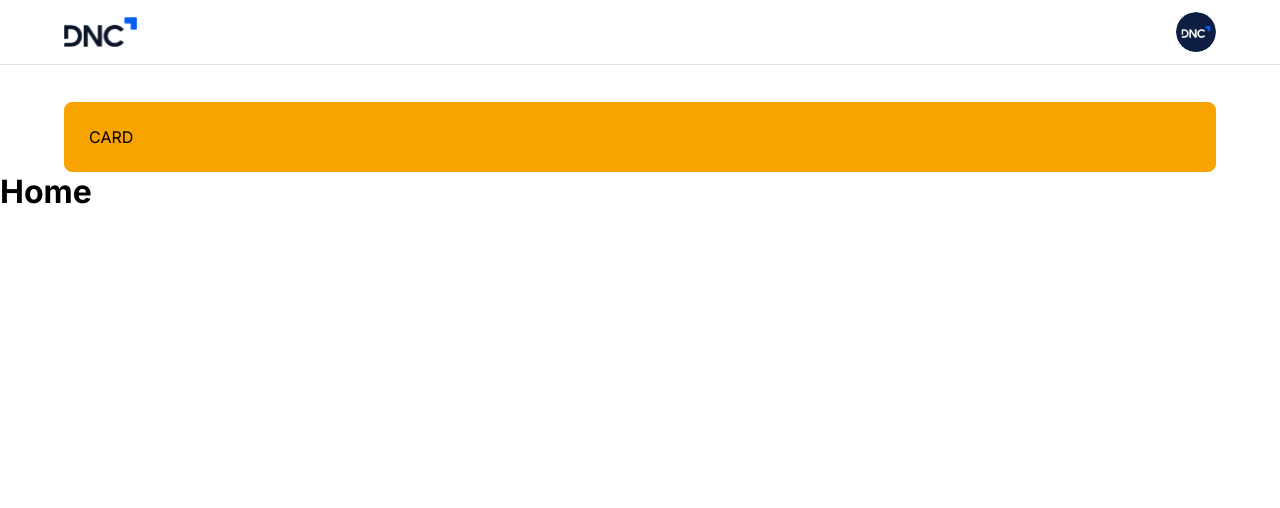
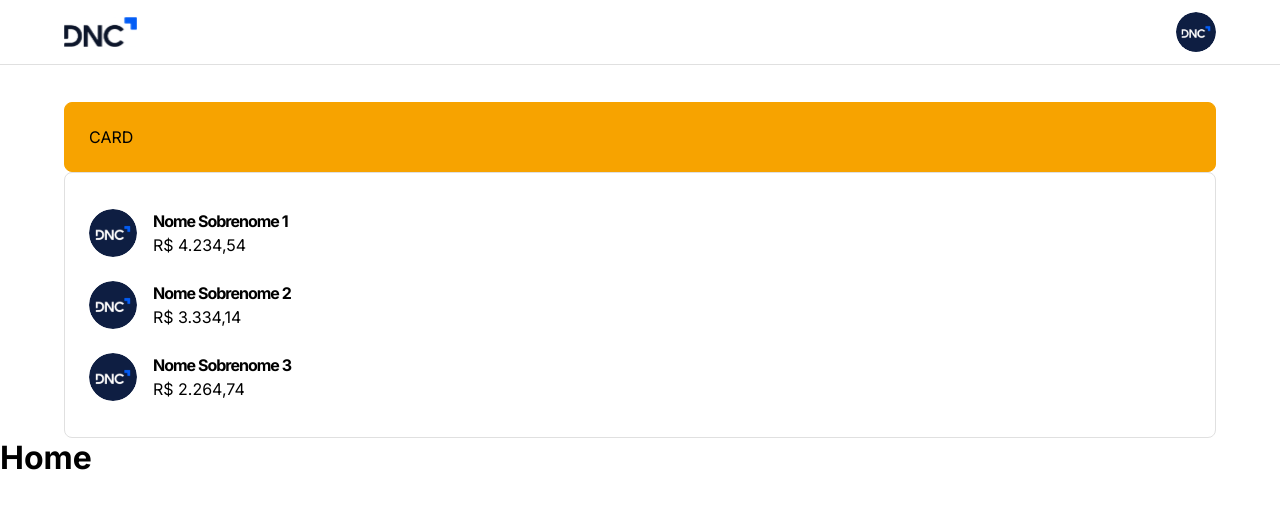
Before and after one commit to Israel-ops-cmd/dnc-sales-dashboar-if, a React (Vite) app: page /home in a window 1280 px wide. Shown: the top 508 px of the page. Built offline with nearby package versions, Linux system fonts and the light colour scheme.

Commit message:
Feat: avatar-list-component

```diff
--- /dev/null
+++ b/src/components/AvatarsList.tsx
@@ -0,0 +1,38 @@
+import { StyledH2, StyledSpan } from "@/components"
+import { Avatar, Box } from "@mui/material"
+import { pxToRem } from "@/utils"
+import { AvatarListProps } from "@/types"
+
+function AvatarList (props: AvatarListProps) {
+    return (
+        <>
+           {
+            props.listData.map((item, index) => (
+                <Box key={index} sx={{
+                    alignItems: 'center',
+                    display: 'flex',
+                    padding: `${pxToRem(12)} 0`
+                }}>
+                    <Box>
+                        <Avatar
+                            alt={item.name}
+                            src={item.avatar}
+                            sx={{
+                                width: pxToRem(48),
+                                height: pxToRem(48),
+                                marginRight: pxToRem(16)
+                            }}
+                        />
+                    </Box>
+                    <Box>
+                        <StyledH2>{item.name}</StyledH2>
+                        <StyledSpan>{item.subtitle}</StyledSpan>
+                    </Box>
+                </Box>
+            ))
+           }
+        </>
+    )
+}
+
+export default AvatarList
--- a/src/components/index.ts
+++ b/src/components/index.ts
@@ -1,3 +1,4 @@
+export { default as avatarsList} from './AvatarsList'
 export { default as FormComponent } from './FormComponent'
 export { default as Header } from './Header'
 export * from './BannerImage'
--- a/src/pages/Home.tsx
+++ b/src/pages/Home.tsx
@@ -1,12 +1,34 @@
 import { CardComponent, Header } from "@/components"
+import AvatarsList from "@/components/AvatarsList"
 import { Container } from "@mui/material"
+import { currencyConverter } from "@/utils"
 
 function Home() {
+    const mockListData = [
+        {
+            avatar: 'dnc-avatar.svg',
+            name: 'Nome Sobrenome 1',
+            subtitle: currencyConverter(4234.54)
+        },
+        {
+            avatar: 'dnc-avatar.svg',
+            name: 'Nome Sobrenome 2',
+            subtitle: currencyConverter(3334.14)
+        },
+        {
+            avatar: 'dnc-avatar.svg',
+            name: 'Nome Sobrenome 3',
+            subtitle: currencyConverter(2264.74)
+        },
+    ]
     return (
         <>
             <Header />
             <Container maxWidth="lg">
                 <CardComponent className="warning">CARD</CardComponent>
+                <CardComponent>
+                    <AvatarsList listData={mockListData}/>
+                </CardComponent>
             </Container>
             <h1>Home</h1>
         </>
--- a/src/types/index.ts
+++ b/src/types/index.ts
@@ -1,3 +1,4 @@
+export * from "./avatarsList"
 export * from "./theme"
 export * from "./typographies"
 export * from "./formComponent"
--- /dev/null
+++ b/src/utils/currencyConverter.ts
@@ -0,0 +1,12 @@
+/**
+ * Convert to BRL currency format
+ * @param value - Number to be converted
+ * @return Converted BRL string
+ */
+
+export function currencyConverter(value: number): string {
+    return new Intl.NumberFormat('pt-BR', {
+        style: 'currency',
+        currency: 'BRL'
+    }).format(value)
+}
--- a/src/utils/index.ts
+++ b/src/utils/index.ts
@@ -1 +1,2 @@
+export * from './currencyConverter'
 export * from './pxToRem'
```
Also changed, not shown: src/types/AvatarsList.d.ts (added, +9 -0 lines).
